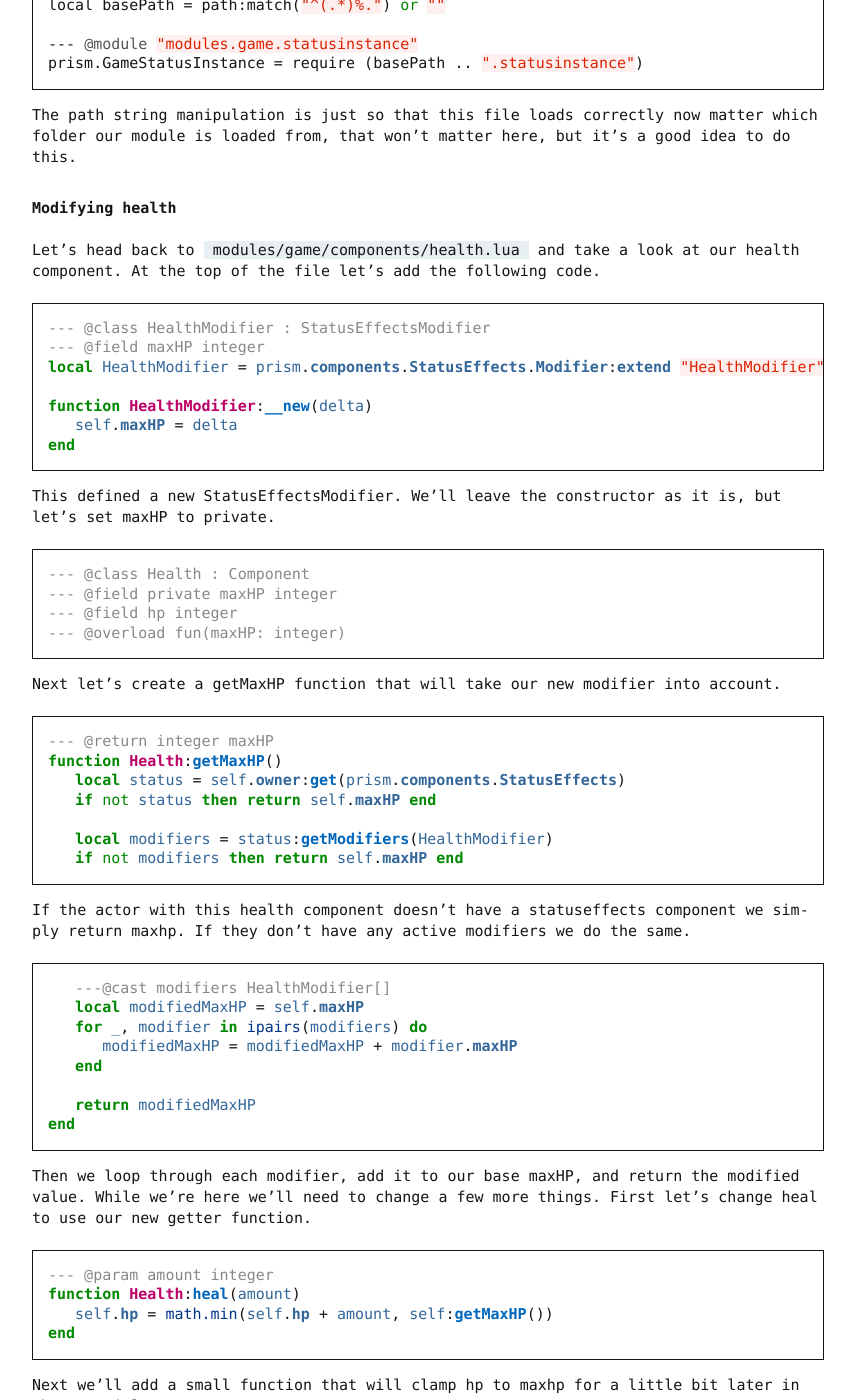
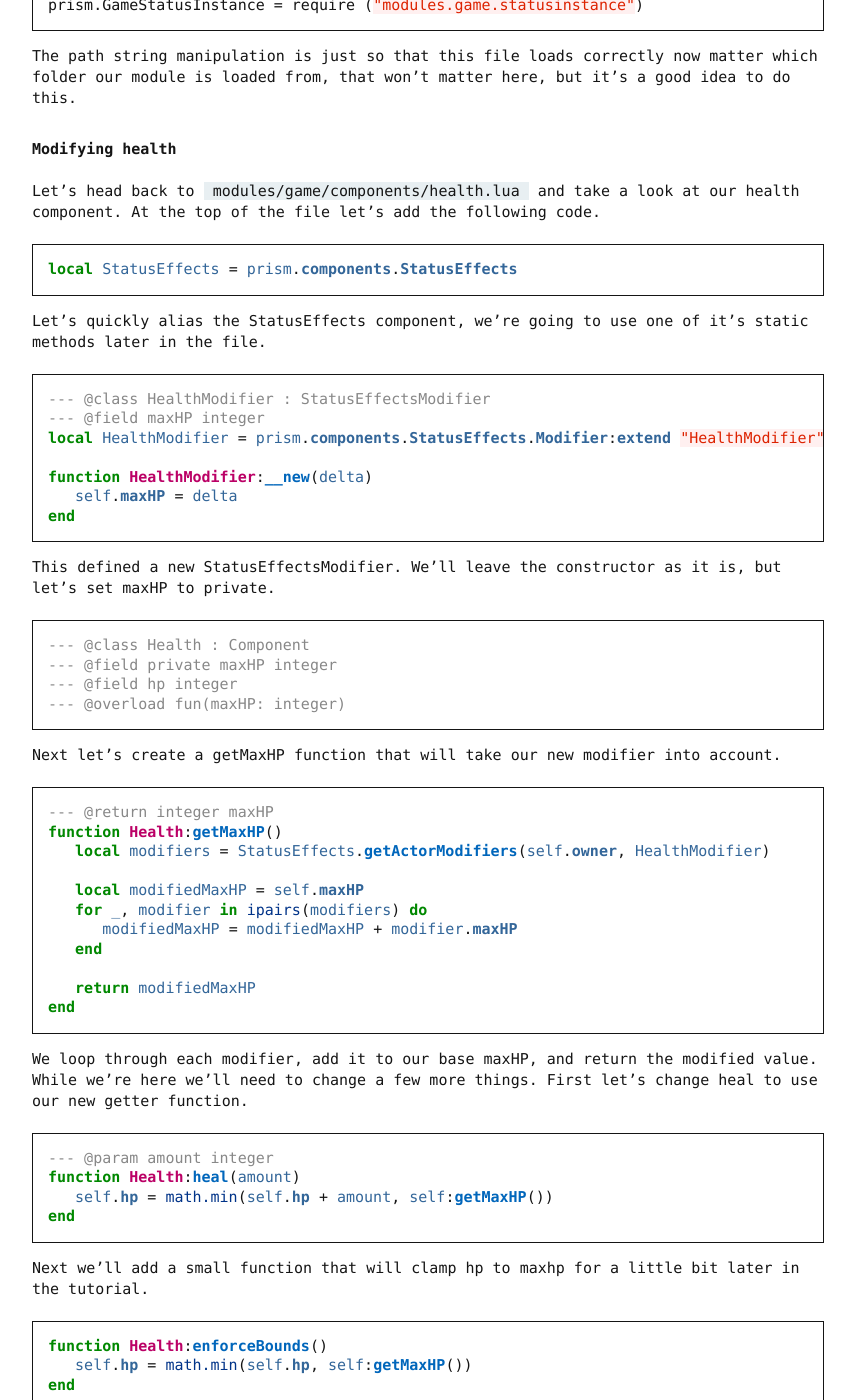
Before and after one commit to drewww/prism, a Sphinx documentation site: the page built from docs/source/making-a-roguelike/part13.rst, in a window 1280 px wide and 1400 px high, scrolled down 1353 px. Shown: the whole window, without its empty margins (362-1217 px from the left). Built offline with Sphinx 7.4.7, drawn with Linux system fonts in a browser that asks for light colours; pages that are not in the unit, such as notebooks, are missing from menus; some of the changed text lies outside the part shown.

Commit message:
Changed part13 to use new static method to get status effects.

```diff
--- a/docs/source/making-a-roguelike/part13.rst
+++ b/docs/source/making-a-roguelike/part13.rst
@@ -60,11 +60,8 @@ the individual pieces like +5 maxhp. You can subclass this to define a new named
 
 .. code::
 
-   local path = ...
-   local basePath = path:match("^(.*)%.") or ""
-
    --- @module "modules.game.statusinstance"
-   prism.GameStatusInstance = require (basePath .. ".statusinstance")
+   prism.GameStatusInstance = require ("modules.game.statusinstance")
 
 The path string manipulation is just so that this file loads correctly now matter which folder our module is loaded from, that won't matter here,
 but it's a good idea to do this.
@@ -74,6 +71,12 @@ Modifying health
 
 Let's head back to ``modules/game/components/health.lua`` and take a look at our health component. At the top of the file let's add
 the following code.
+
+.. code:: lua
+
+   local StatusEffects = prism.components.StatusEffects
+
+Let's quickly alias the StatusEffects component, we're going to use one of it's static methods later in the file.
 
 .. code:: lua
 
@@ -100,18 +103,8 @@ Next let's create a getMaxHP function that will take our new modifier into accou
 
    --- @return integer maxHP
    function Health:getMaxHP()
-      local status = self.owner:get(prism.components.StatusEffects)
-      if not status then return self.maxHP end
+      local modifiers = StatusEffects.getActorModifiers(self.owner, HealthModifier)
 
-      local modifiers = status:getModifiers(HealthModifier)
-      if not modifiers then return self.maxHP end
-
-If the actor with this health component doesn't have a statuseffects component we simply return maxhp. If they don't have any active
-modifiers we do the same.
-
-.. code:: lua
-
-      ---@cast modifiers HealthModifier[]
       local modifiedMaxHP = self.maxHP
       for _, modifier in ipairs(modifiers) do
          modifiedMaxHP = modifiedMaxHP + modifier.maxHP
@@ -120,7 +113,7 @@ modifiers we do the same.
       return modifiedMaxHP
    end
 
-Then we loop through each modifier, add it to our base maxHP, and return the modified value. While we're here we'll need to change a few
+We loop through each modifier, add it to our base maxHP, and return the modified value. While we're here we'll need to change a few
 more things. First let's change heal to use our new getter function.
 
 .. code:: lua
@@ -193,6 +186,7 @@ Now let's create a new file in ``modules/game/actions`` called ``drink.lua``.
 First we define our target an item in the actor's inventory with the Drinkable component.
 
 .. code:: lua
+
    --- @class Drink : Action
    local Drink = prism.Action:extend "Drink"
    Drink.targets = {
```
